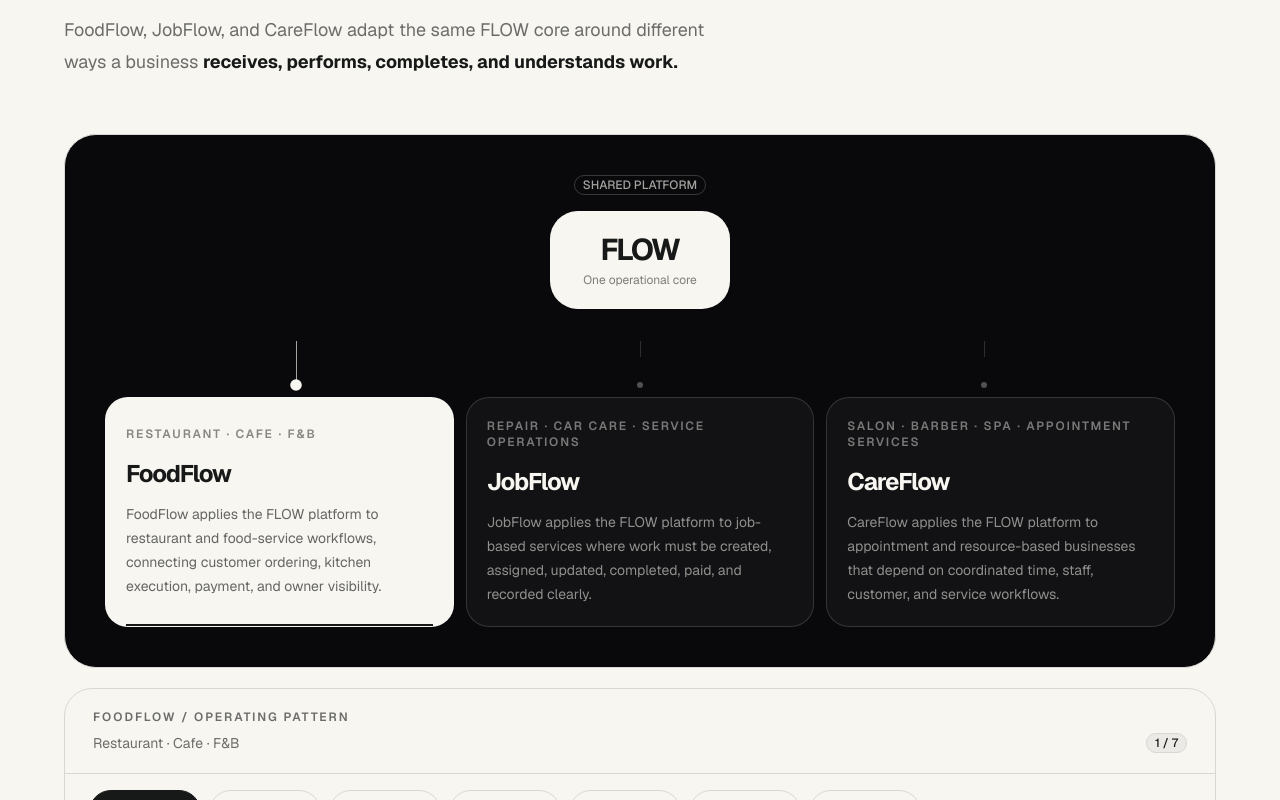
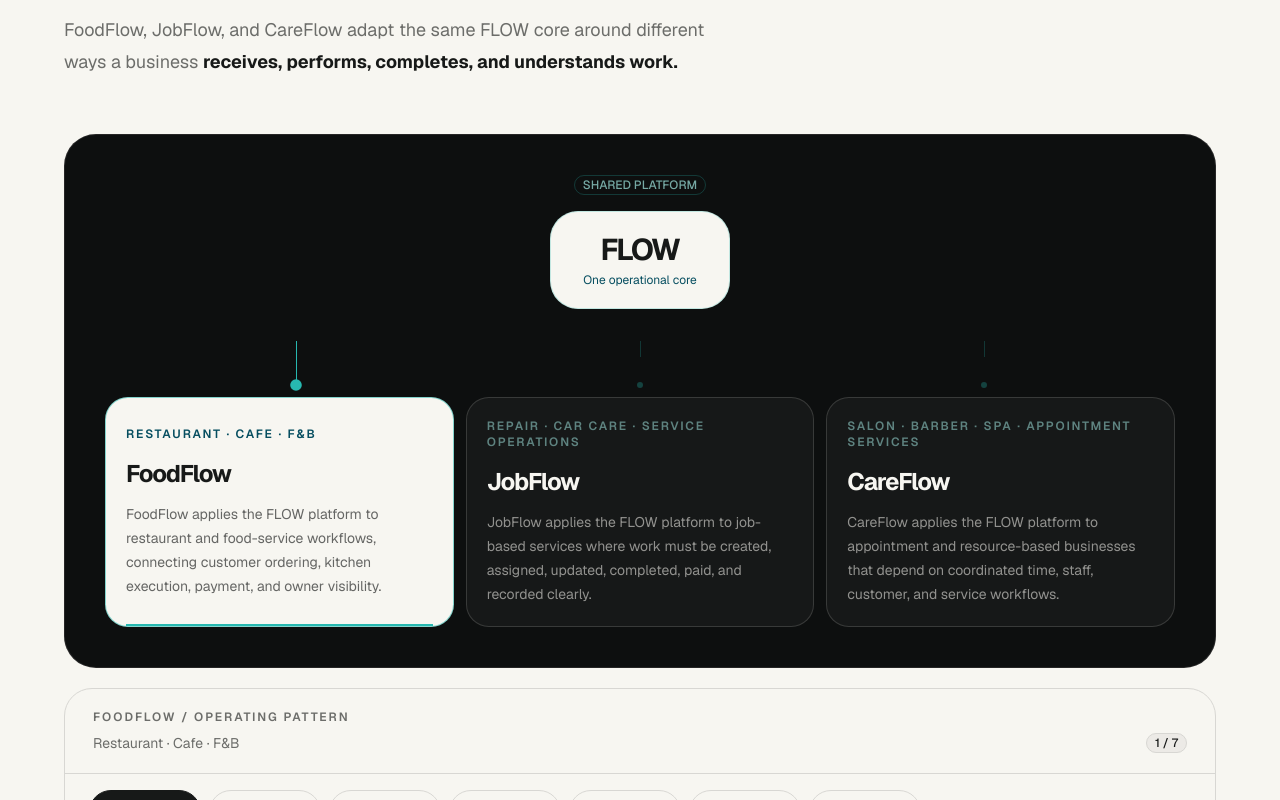
Before and after one commit to firmeen/FLOW-info, a Next.js app: page / in a window 1280 px wide. Shown: the part 5680-6480 px from the top of the page. Built offline with nearby package versions, Linux system fonts and the light colour scheme; no server answers.

Commit message:
style: apply FLOW color language to business solutions

```diff
--- a/src/components/home/solutions-experience.tsx
+++ b/src/components/home/solutions-experience.tsx
@@ -30,18 +30,18 @@ export function SolutionsExperience({
 
   return (
     <div className="mt-14">
-      <div className="relative overflow-hidden rounded-[2rem] border border-border bg-[#09090b] p-5 text-background sm:p-8 lg:p-10">
+      <div className="relative overflow-hidden rounded-[2rem] border border-flow-off-white/10 bg-flow-deep p-5 text-flow-off-white sm:p-8 lg:p-10">
         <div className="mx-auto flex max-w-md flex-col items-center text-center">
-          <Badge variant="outline" className="border-background/20 bg-transparent text-background/65">{copy.sharedPlatform}</Badge>
-          <div className="mt-4 rounded-[1.75rem] border border-background/20 bg-background px-8 py-5 text-foreground">
+          <Badge variant="outline" className="border-flow-aqua/25 bg-transparent text-flow-aqua-mist/75">{copy.sharedPlatform}</Badge>
+          <div className="mt-4 rounded-[1.75rem] border border-flow-aqua/25 bg-flow-off-white px-8 py-5 text-flow-black">
             <p className="text-3xl font-bold tracking-[-0.06em]">FLOW</p>
-            <p className="mt-1 text-xs text-foreground/55">{copy.coreDescription}</p>
+            <p className="mt-1 text-xs text-flow-ocean-dark">{copy.coreDescription}</p>
           </div>
         </div>
 
-        <div className="mx-auto mt-5 flex h-10 w-px items-stretch bg-background/20 lg:hidden" aria-hidden="true">
+        <div className="mx-auto mt-5 flex h-10 w-px items-stretch bg-flow-off-white/18 lg:hidden" aria-hidden="true">
           <motion.span
-            className="w-px origin-top bg-background"
+            className="w-px origin-top bg-flow-aqua"
             animate={reduceMotion ? undefined : { scaleY: 1, opacity: 1 }}
             initial={reduceMotion ? false : { scaleY: 0, opacity: 0.4 }}
             transition={{ duration: motionDuration.reveal, ease: flowEase }}
@@ -52,12 +52,12 @@ export function SolutionsExperience({
           {solutionEntries.map(([key]) => (
             <div key={key} className="flex flex-col items-center">
               <motion.span
-                className="h-10 w-px origin-top bg-background/65"
+                className="h-10 w-px origin-top bg-flow-aqua"
                 animate={reduceMotion ? undefined : { scaleY: activeKey === key ? 1 : 0.4, opacity: activeKey === key ? 1 : 0.24 }}
                 transition={{ duration: motionDuration.interactive, ease: flowEase }}
               />
               <motion.span
-                className="size-2 rounded-full bg-background"
+                className="size-2 rounded-full bg-flow-aqua"
                 animate={reduceMotion ? undefined : { scale: activeKey === key ? 1.45 : 0.75, opacity: activeKey === key ? 1 : 0.3 }}
                 transition={{ duration: motionDuration.interactive, ease: flowEase }}
               />
@@ -75,20 +75,20 @@ export function SolutionsExperience({
                 aria-pressed={selected}
                 onClick={() => setActiveKey(key)}
                 className={cn(
-                  "relative min-h-11 rounded-2xl border p-5 text-left outline-none transition-colors focus-visible:ring-2 focus-visible:ring-background/80",
-                  selected ? "border-background/45 bg-background text-foreground" : "border-background/15 bg-background/[0.04] text-background hover:border-background/30",
+                  "relative min-h-11 rounded-2xl border p-5 text-left outline-none transition-colors focus-visible:ring-2 focus-visible:ring-flow-aqua",
+                  selected ? "border-flow-aqua/55 bg-flow-off-white text-flow-black" : "border-flow-off-white/15 bg-flow-off-white/[0.04] text-flow-off-white hover:border-flow-aqua/40",
                 )}
               >
                 {selected && !reduceMotion ? (
                   <motion.span
                     layoutId="solution-active-outline"
-                    className="absolute inset-x-5 bottom-0 h-0.5 bg-foreground"
+                    className="absolute inset-x-5 bottom-0 h-0.5 bg-flow-aqua"
                     transition={{ duration: motionDuration.interactive, ease: flowEase }}
                   />
                 ) : null}
-                <p className={cn("text-xs font-semibold uppercase tracking-[0.15em]", selected ? "text-foreground/50" : "text-background/45")}>{solution.audience}</p>
+                <p className={cn("text-xs font-semibold uppercase tracking-[0.15em]", selected ? "text-flow-ocean-dark" : "text-flow-aqua-mist/55")}>{solution.audience}</p>
                 <p className="mt-3 text-2xl font-bold tracking-[-0.045em] lg:mt-4">{solution.name}</p>
-                <p className={cn("mt-3 text-sm leading-6 lg:block", selected ? "block text-foreground/65" : "hidden text-background/55")}>{solution.description}</p>
+                <p className={cn("mt-3 text-sm leading-6 lg:block", selected ? "block text-flow-black/65" : "hidden text-flow-off-white/55")}>{solution.description}</p>
               </button>
             );
           })}
@@ -106,7 +106,7 @@ export function SolutionsExperience({
         >
           <WorkflowExplorer stages={active.workflowStages} solutionName={active.name} audience={active.audience} compact copy={workflowCopy} />
           <div className="mt-4 flex justify-end">
-            <Link href={localizedPath(locale, `/solutions/${activeKey}`)} className="inline-flex min-h-11 items-center text-sm font-semibold underline-offset-4 hover:underline focus-visible:outline-none focus-visible:ring-2 focus-visible:ring-ring">
+            <Link href={localizedPath(locale, `/solutions/${activeKey}`)} className="inline-flex min-h-11 items-center text-sm font-semibold text-flow-ocean underline-offset-4 transition-colors hover:text-flow-ocean-dark hover:underline focus-visible:outline-none focus-visible:ring-2 focus-visible:ring-flow-aqua">
               {copy.explorePrefix} {active.name} {copy.exploreSuffix}
             </Link>
           </div>
```
